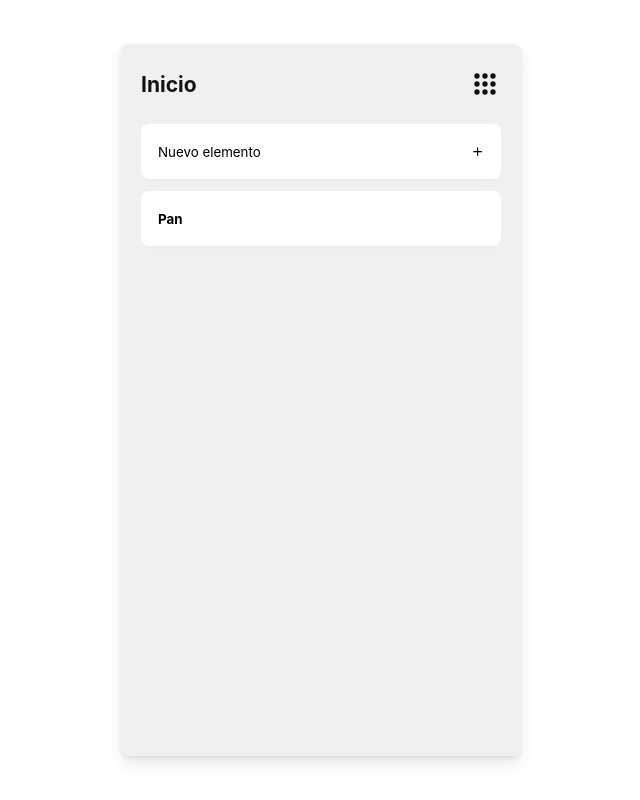
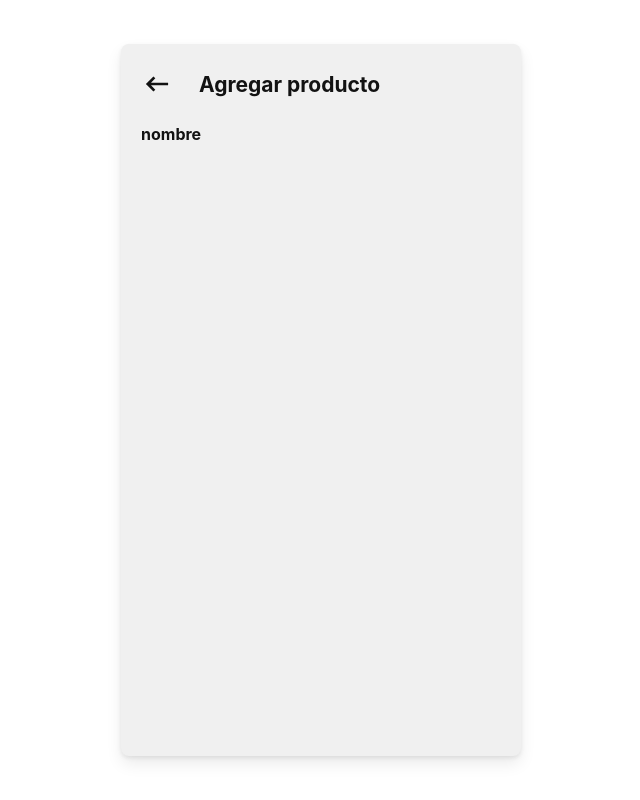
Before and after one commit to munozrc/slistapp, a React (Vite) app: page / in a window 1280 px wide. Both pictures are taken after a click on the button "Nuevo elemento". Shown: the whole page, without its empty margins (319-959 px from the left). Built offline with nearby package versions, Linux system fonts and the light colour scheme.

Commit message:
feat: Create AddProductView

```diff
--- a/src/main.tsx
+++ b/src/main.tsx
@@ -3,14 +3,14 @@ import { registerSW } from 'virtual:pwa-register'
 
 import { UIContextProvider, VIEWS } from './app/contexts'
 import { View } from './app/view'
-import { HomeView } from './views'
+import { AddProductView, HomeView } from './views'
 
 import './main.css'
 
 ReactDOM.render(
   <UIContextProvider>
     <View view={VIEWS.HOME} component={<HomeView />}/>
-    <View view={VIEWS.ADD_PRODUCT} component={<HomeView />}/>
+    <View view={VIEWS.ADD_PRODUCT} component={<AddProductView />}/>
   </UIContextProvider>,
   document.getElementById('root')
 )
--- /dev/null
+++ b/src/views/AddProductView.tsx
@@ -0,0 +1,12 @@
+import { VIEWS } from '../app/contexts'
+import { useView } from '../app/hooks'
+import { Layout } from '../components/Layout'
+
+export const AddProductView = () => {
+  const { changeView } = useView()
+  return (
+    <Layout align='start' title="Agregar producto" handleClick={() => changeView(VIEWS.HOME)}>
+      <h4>nombre</h4>
+    </Layout>
+  )
+}
--- a/src/views/index.tsx
+++ b/src/views/index.tsx
@@ -1 +1,2 @@
+export { AddProductView } from './AddProductView'
 export { HomeView } from './HomeView'
```
